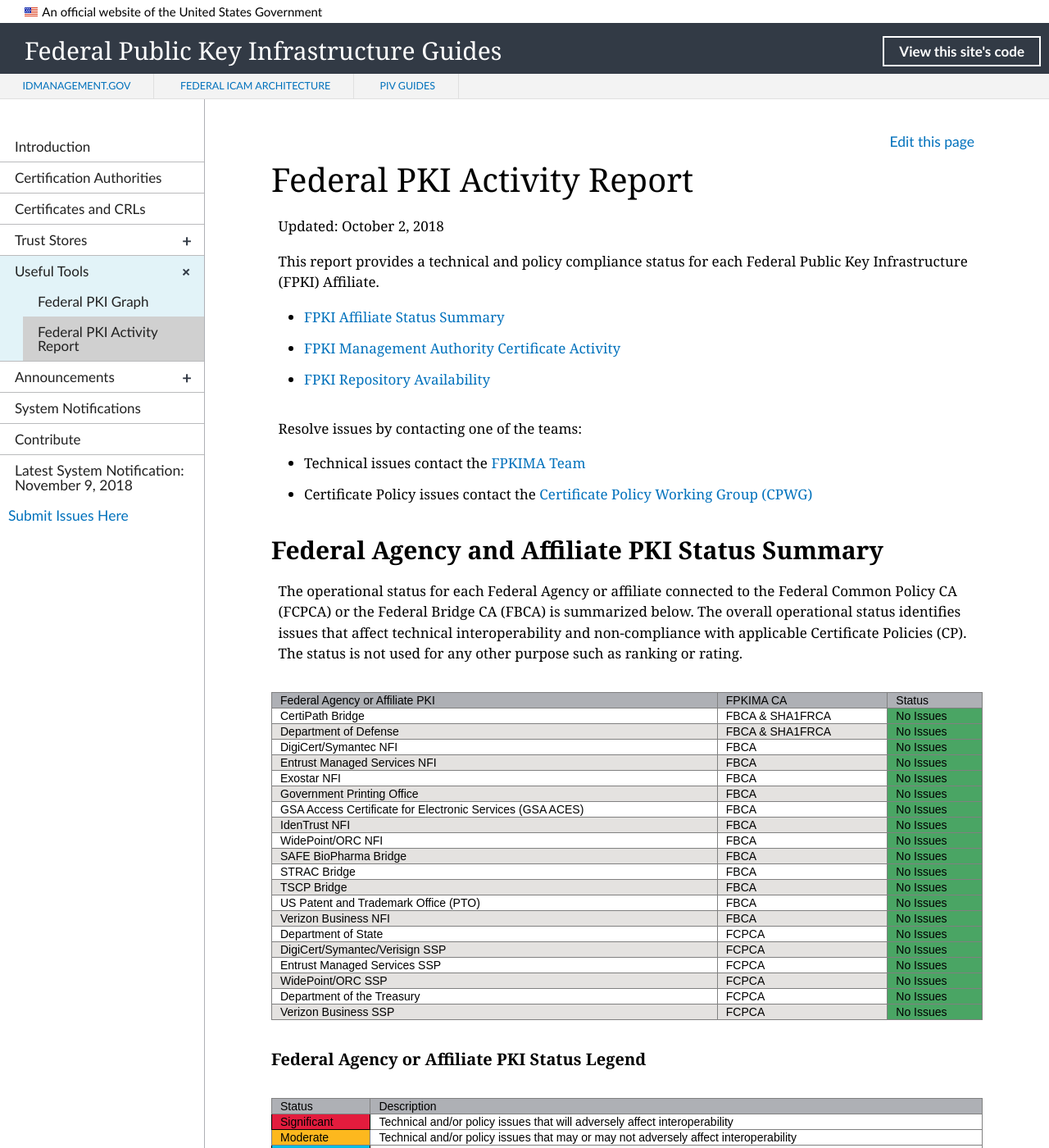
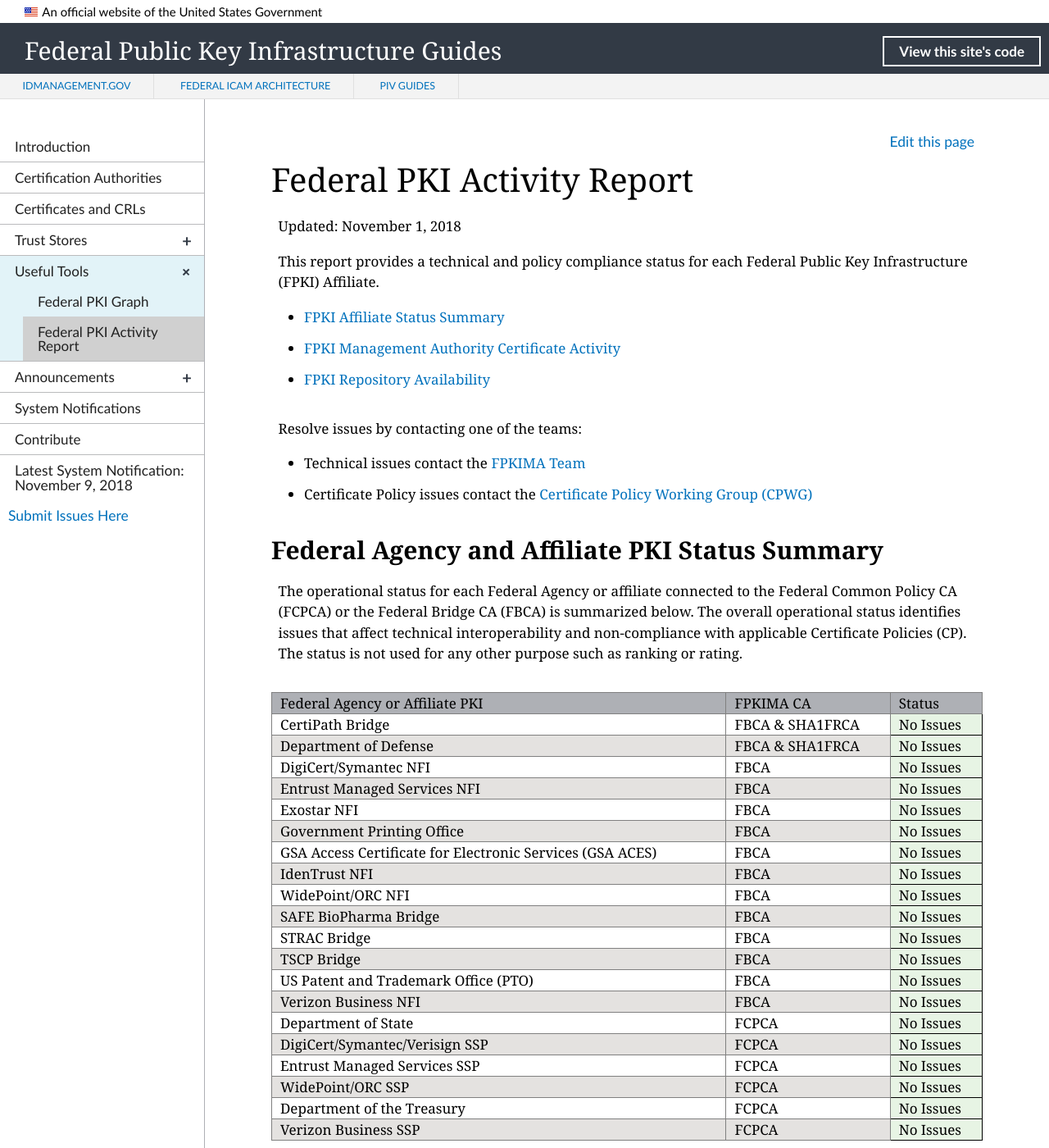
Before and after one commit to GSA/fpki-guides, a Jekyll site: the page built from _tools/03_fpki_activity_report.md, in a window 1280 px wide and 1400 px high. Shown: the whole window at 82% size. Built offline with Jekyll 4.4.1, drawn with Linux system fonts in a browser that asks for light colours; nearby versions of some CDN libraries; library files that are not in the unit come from our copies; some of the changed text lies outside the part shown.

Commit message:
Color Palette, Font, and Repo Table (#363)
* Create fpkiar-repo-table.html

* Integrate repo table

Integrate repo table

* Update padding

* Update fpkiar-repo-table.html

* Report update for 10/18

Two certificates set to expire. No other certificate updates. Integrate new html repo table.

* Update fpkiar-repo-table.html

* No wrap test

* Update nowrap

* Spelling

* Fix CA names

* Fix shading

* Update Repo Availability Description

Corrected repo availability description to be more accurate.

* Test new format

Test new format

* Test

Test

* Updated color palette

Updated color palette and format based on user feedback

* Fix Format

Order CA by FPKIMA MA, verify numbers

* Update alternating colors and brackets

* Harmonize CA Names

* Fix bracket

* Update Availability Table Description

* Match font to Markdown

Adjust font and size to match markdown format.

* Palette suggestion

* Guide palette

* Update color palette and font

* Update alignment

Update

* Align font size

* Align font

* Align font

Align font

```diff
--- /dev/null
+++ b/_includes/fpkiar-repo-table.html
@@ -0,0 +1,229 @@
+<!--
+Significant - Red - mnhx (USDS - #A8D6B8 | Guide - #f9dede)
+Moderate - Yellow - s7ni (USDS - #BEF9F9 | Guide - #fff1d2)
+No Impact - Blue - hyan (USDS - #FDE0A0 | Guide - #e1f3f8)
+No Issues - Green - d52n (USDS-#FF99AF | Guide - #e7f4e4)
+-->
+
+<style type="text/css">
+    .tg  {border-collapse:collapse;border-spacing:0;}
+    .tg td{font-family:Cambria, sans-serif;font-size:17px;padding:1px 10px;border-style:solid;border-width:1px;overflow:hidden;word-break:normal;border-color:black;}
+    .tg th{font-family:Cambria, sans-serif;font-size:17px;font-weight:normal;padding:1px 10px;border-style:solid;border-width:1px;overflow:hidden;word-break:normal;border-color:black;}
+    .tg .tg-llyw{background-color:#aeb0b5;border-color:inherit;text-align:left;vertical-align:middle}
+    .tg .tg-0pky{border-color:inherit;text-align:left;vertical-align:middle}
+    .tg .tg-y698{background-color:#e4e2e0;border-color:inherit;text-align:left;vertical-align:middle}
+    .tg .tg-mnhx{background-color:#f9dede;text-align:left;vertical-align:middle}
+    .tg .tg-s7ni{background-color:#fff1d2;text-align:left;vertical-align:middle}
+    .tg .tg-hyan{background-color:#e1f3f8;text-align:left;vertical-align:middle}
+    .tg .tg-d52n{background-color:#e7f4e4;text-align:left;vertical-align:middle}
+</style>
+<table class="tg">
+    <tr>
+        <th class="tg-llyw">Federal Agency or Affiliate CA</th>
+        <td class="tg-llyw">FPKIMA CA</td>
+        <td class="tg-llyw">Oct 2018</td>
+        <td class="tg-llyw">Average</td>
+    </tr>
+    <tr>
+        <td class="tg-hyan">eGovernance Trust Services CA-2014</td>
+        <td class="tg-hyan">EGTSCA</td>
+        <td class="tg-hyan" colspan="2">All Certificates Expired</td>
+    </tr>
+    <tr>
+        <td class="tg-0pky">CertiPath Bridge CA - G2</td>
+        <td class="tg-0pky">FBCA</td>
+        <td class="tg-0pky">100</td>
+        <td class="tg-0pky">100</td>
+    </tr>
+    <tr>
+        <td class="tg-y698">CT-CSSP-CA-A1</td>
+        <td class="tg-y698">FBCA</td>
+        <td class="tg-y698">100</td>
+        <td class="tg-y698">100</td>
+    </tr>
+    <tr>
+        <td class="tg-0pky">DigiCert Federated ID CA-1</td>
+        <td class="tg-0pky">FBCA</td>
+        <td class="tg-0pky">100</td>
+        <td class="tg-0pky">100</td>
+    </tr>
+    <tr>
+        <td class="tg-y698">DoD Interoperability Root CA 2</td>
+        <td class="tg-y698">FBCA</td>
+        <td class="tg-y698">100</td>
+        <td class="tg-y698">100</td>
+    </tr>
+    <tr>
+        <td class="tg-0pky">Entrust Managed Services NFI Root CA</td>
+        <td class="tg-0pky">FBCA</td>
+        <td class="tg-0pky">100</td>
+        <td class="tg-0pky">100</td>
+    </tr>
+    <tr>
+        <td class="tg-y698">Entrust Managed Services NFI Root CA 2</td>
+        <td class="tg-y698">FBCA</td>
+        <td class="tg-y698">100</td>
+        <td class="tg-y698">100</td>
+    </tr>
+    <tr>
+        <td class="tg-0pky">Exostar Federated Identity Service Root CA 2</td>
+        <td class="tg-0pky">FBCA</td>
+        <td class="tg-0pky">100</td>
+        <td class="tg-0pky">99.99</td>
+    </tr>
+    <tr>
+        <td class="tg-y698">Federal Bridge CA 2013</td>
+        <td class="tg-y698">FBCA</td>
+        <td class="tg-y698">100</td>
+        <td class="tg-y698">100</td>
+    </tr>
+    <tr>
+        <td class="tg-0pky">Federal Bridge CA 2016</td>
+        <td class="tg-0pky">FBCA</td>
+        <td class="tg-0pky">100</td>
+        <td class="tg-0pky">100</td>
+    </tr>
+    <tr>
+        <td class="tg-y698">GPO PCA</td>
+        <td class="tg-y698">FBCA</td>
+        <td class="tg-y698">100</td>
+        <td class="tg-y698">99.59</td>
+    </tr>
+    <tr>
+        <td class="tg-0pky">IdenTrust ACES 2</td>
+        <td class="tg-0pky">FBCA</td>
+        <td class="tg-0pky">100</td>
+        <td class="tg-0pky">99.96</td>
+    </tr>
+    <tr>
+        <td class="tg-y698">IdenTrust Global Common Root CA 1</td>
+        <td class="tg-y698">FBCA</td>
+        <td class="tg-y698">100</td>
+        <td class="tg-y698">99.87</td>
+    </tr>
+    <tr>
+        <td class="tg-0pky">ORC ACES 4 CA</td>
+        <td class="tg-0pky">FBCA</td>
+        <td class="tg-0pky">100</td>
+        <td class="tg-0pky">99.98</td>
+    </tr>
+    <tr>
+        <td class="tg-y698">ORC NFI 2 CA</td>
+        <td class="tg-y698">FBCA</td>
+        <td class="tg-y698">100</td>
+        <td class="tg-y698">99.98</td>
+    </tr>
+    <tr>
+        <td class="tg-0pky">ORC NFI 3 CA</td>
+        <td class="tg-0pky">FBCA</td>
+        <td class="tg-0pky">100</td>
+        <td class="tg-0pky">99.98</td>
+    </tr>
+    <tr>
+        <td class="tg-y698">SAFE Bridge CA 02</td>
+        <td class="tg-y698">FBCA</td>
+        <td class="tg-y698">100</td>
+        <td class="tg-y698">100</td>
+    </tr>
+    <tr>
+        <td class="tg-0pky">STRAC Bridge Root Certification Authority</td>
+        <td class="tg-0pky">FBCA</td>
+        <td class="tg-0pky">100</td>
+        <td class="tg-0pky">99.98</td>
+    </tr>
+    <tr>
+        <td class="tg-y698">Symantec Class 3 SSP Intermediate CA - G3</td>
+        <td class="tg-y698">FBCA</td>
+        <td class="tg-y698">100</td>
+        <td class="tg-y698">99.99</td>
+    </tr>
+    <tr>
+        <td class="tg-0pky">TSCP SHA256 Bridge CA</td>
+        <td class="tg-0pky">FBCA</td>
+        <td class="tg-0pky">100</td>
+        <td class="tg-0pky">99.99</td>
+    </tr>
+    <tr>
+        <td class="tg-y698">USPTO_INTR_CA1</td>
+        <td class="tg-y698">FBCA</td>
+        <td class="tg-y698">100</td>
+        <td class="tg-y698">99.97</td>
+    </tr>
+    <tr>
+        <td class="tg-0pky">Betrusted Production SSP CA A1</td>
+        <td class="tg-0pky">FCPCA</td>
+        <td class="tg-0pky">100</td>
+        <td class="tg-0pky">100</td>
+    </tr>
+    <tr>
+        <td class="tg-y698">Entrust Managed Services Root CA</td>
+        <td class="tg-y698">FCPCA</td>
+        <td class="tg-y698">100</td>
+        <td class="tg-y698">100</td>
+    </tr>
+    <tr>
+        <td class="tg-0pky">Federal Common Policy CA</td>
+        <td class="tg-0pky">FCPCA</td>
+        <td class="tg-0pky">100</td>
+        <td class="tg-0pky">100</td>
+    </tr>
+    <tr>
+        <td class="tg-hyan">ORC SSP 3</td>
+        <td class="tg-hyan">FCPCA</td>
+        <td class="tg-hyan" colspan="2">Decommissioned</td>
+    </tr>
+    <tr>
+        <td class="tg-0pky">ORC SSP 4</td>
+        <td class="tg-0pky">FCPCA</td>
+        <td class="tg-0pky">100</td>
+        <td class="tg-0pky">99.98</td>
+    </tr>
+    <tr>
+        <td class="tg-y698">Symantec SSP Intermediate CA - G4</td>
+        <td class="tg-y698">FCPCA</td>
+        <td class="tg-y698">100</td>
+        <td class="tg-y698">99.93</td>
+    </tr>
+    <tr>
+        <td class="tg-0pky">U.S. Department of State AD Root CA</td>
+        <td class="tg-0pky">FCPCA</td>
+        <td class="tg-0pky">99.96</td>
+        <td class="tg-0pky">99.99</td>
+    </tr>
+    <tr>
+        <td class="tg-y698">US Treasury Root CA</td>
+        <td class="tg-y698">FCPCA</td>
+        <td class="tg-y698">100</td>
+        <td class="tg-y698">100</td>
+    </tr>
+    <tr>
+        <td class="tg-0pky">Verisign SSP Intermediate CA - G3</td>
+        <td class="tg-0pky">FCPCA</td>
+        <td class="tg-0pky">100</td>
+        <td class="tg-0pky">100</td>
+    </tr>
+    <tr>
+        <td class="tg-y698">Verizon SSP CA A2</td>
+        <td class="tg-y698">FCPCA</td>
+        <td class="tg-y698">100</td>
+        <td class="tg-y698">100</td>
+    </tr>
+    <tr>
+        <td class="tg-0pky">CertiPath Bridge CA</td>
+        <td class="tg-0pky">SHA1FRCA</td>
+        <td class="tg-0pky">100</td>
+        <td class="tg-0pky">100</td>
+    </tr>
+    <tr>
+        <td class="tg-y698">DoD Interoperability Root CA 1</td>
+        <td class="tg-y698">SHA1FRCA</td>
+        <td class="tg-y698">100</td>
+        <td class="tg-y698">100</td>
+    </tr>
+    <tr>
+        <td class="tg-0pky">SHA-1 Federal Root CA G2</td>
+        <td class="tg-0pky">SHA1FRCA</td>
+        <td class="tg-0pky">100</td>
+        <td class="tg-0pky">100</td>
+    </tr>
+</table>
--- a/_includes/fpkiar-status-table.html
+++ b/_includes/fpkiar-status-table.html
@@ -2,21 +2,25 @@
 <!--
 <script type="text/javascript" src="{{ site.baseurl }}/assets/js/jquery-2.0.2.min.js"></script>
 <script type="text/javascript" src="{{ site.baseurl }}/assets/js/bootstrap.min.js"></script>
+Red - mnhx (USDS - #A8D6B8 | Guide - #f9dede)
+Yellow - s7ni (USDS - #BEF9F9 | Guide - #fff1d2)
+Blue - hyan (USDS - #FDE0A0 | Guide - #e1f3f8)
+Green - d52n (USDS-#FF99AF | Guide - #e7f4e4)
 -->
 
 <div class="container">
     <style type="text/css">
         .tg  {border-collapse:collapse;border-spacing:0;}
-        .tg td{font-family:Arial, sans-serif;font-size:14px;padding:1px 10px;border-style:solid;border-width:1px;overflow:hidden;word-break:normal;border-color:black;}
-        .tg th{font-family:Arial, sans-serif;font-size:14px;font-weight:normal;padding:1px 10px;border-style:solid;border-width:1px;overflow:hidden;word-break:normal;border-color:black;}
-        .tg .tg-d52n{background-color:#4aa564;border-color:inherit;text-align:left;vertical-align:top}
+        .tg td{font-family:Cambria, Georgia, serif;font-size:17px;padding:1px 10px;border-style:solid;border-width:1px;overflow:hidden;word-break:normal;border-color:black;}
+        .tg th{font-family:Cambria, Georgia, serif;font-size:17px;font-weight:normal;padding:1px 10px;border-style:solid;border-width:1px;overflow:hidden;word-break:normal;border-color:black;}
+        .tg .tg-mnhx{background-color:#f9dede;text-align:left;vertical-align:top}
+        .tg .tg-s7ni{background-color:#fff1d2;text-align:left;vertical-align:top}
+        .tg .tg-hyan{background-color:#e1f3f8;text-align:left;vertical-align:top}
+        .tg .tg-d52n{background-color:#e7f4e4;text-align:left;vertical-align:top}
         .tg .tg-llyw{background-color:#aeb0b5;border-color:inherit;text-align:left;vertical-align:top}
         .tg .tg-0pky{border-color:inherit;text-align:left;vertical-align:top}
         .tg .tg-y698{background-color:#e4e2e0;border-color:inherit;text-align:left;vertical-align:top}
         .tg .tg-0x09{background-color:#9b9b9b;text-align:left;vertical-align:top}
-        .tg .tg-mnhx{background-color:#e31c3d;text-align:left;vertical-align:top}
-        .tg .tg-hyan{background-color:#02bfe7;text-align:left;vertical-align:top}
-        .tg .tg-s7ni{background-color:#fdb81e;border-color:inherit;text-align:left;vertical-align:top}
     </style>
     <table class="tg">
         <tr>
--- a/_tools/03_fpki_activity_report.md
+++ b/_tools/03_fpki_activity_report.md
@@ -5,7 +5,7 @@
 permalink: tools/fpkiactivityreport/
 ---
 
-Updated: October 2, 2018
+Updated: November 1, 2018
 
 This report provides a technical and policy compliance status for each Federal Public Key Infrastructure (FPKI) Affiliate.
 
@@ -36,52 +36,16 @@
 
 | Affiliate | Subject CA | Issuing CA | SHA-1 Hash | Expiration Date |
 | --------- | ---------- | ---------- | ------ | ------ |
-| IdenTrust NFI | IdenTrust Global Common Root CA 1 | Federal Bridge CA 2016 | 8f 0c 18 76 9e 9e 6d 48 c5 8e 41 8e 9b d5 79 84 a7 ae 49 f4 | 09/25/2018 |
 | US Treasury | US Treasury Root CA | Federal Common Policy CA | 08 06 df cc EAea a0 2d da 83 60 Aac 0d 2c 81 7e 3c 5c f5 dd 05 | 04/18/2019 |
 
 The following certificates are expiring in the next four months and may be re-issued.
 
 | Affiliate | Subject CA | Issuing CA | SHA-1 Hash | Expiration Date |
 | --------- | ---------- | ---------- | ------ | ---------- |
-| No Activity | | | | |
+| STRAC Bridge | Federal Bridge CA 2016 | STRAC Bridge Root CA | 05B522AD82D4E1781BAB378E838AF4FFBAE0D7C9 | 02/21/2019 |
+| STRAC Bridge | STRAC Bridge Root CA | Federal Bridge CA 2016 | E4F6FBD50205A9645037FEF31EFCC83B78F9D68D | 02/21/2019 |
 
 ## Repository Availability
-This is the uptime of FPKIMA and FPKI Affiliate HTTP repositories by a monthly percentage.  For example, 100 is 100% or no downtwime for that month.
+Respository availability is an uptime metric for Certificate Revocation List availability. The table only contains Certification Authorities directly certified with the FPKIMA. A metric of "99" in the table below means the Certificate Revocation List was available for 99% of the given month, in other words, the file was not available for 1% of the month (18 minutes depending on the month). The last column is the 12-Month average.
 
-FPKI Entity|10/17|11/17|12/17|01/18|02/18|03/18|04/18|05/18|06/18|07/18|08/18|09/18|12-Month Average
-:-----:|:-----:|:-----:|:-----:|:-----:|:-----:|:-----:|:-----:|:-----:|:-----:|:-----:|:-----:|:-----:|:-----:
-CertiPath Bridge CA|100.00|100.00|100.00|100.00|100.00|100.00|100.00|100.00|100.00|100.00|100.00|100.00|100.00
-CertiPath Bridge CA - G2|100.00|100.00|100.00|100.00|100.00|100.00|100.00|100.00|100.00|100.00|100.00|100.00|100.00
-Department of State AD Root CA|100.00|100.00|100.00|100.00|100.00|100.00|100.00|100.00|100.00|100.00|100.00|100.00|100.00
-DigiCert - Symantec Class 3 NFI CA|100.00|100.00|100.00|100.00|100.00|100.00|100.00|100.00|100.00|100.00|99.98|100.00|99.99
-DigiCert - Symantec SSP G4|99.98|99.68|99.98|99.86|99.80|99.89|99.98|99.98|100.00|100.00|100.00|100.00|99.93
-DigiCert - Verisign SSP G3|100.00|100.00|100.00|100.00|100.00|100.00|100.00|100.00|100.00|100.00|100.00|100.00|100.00
-DigiCert Federated ID CA-1 CRL3|100.00|100.00|100.00|100.00|100.00|100.00|100.00|100.00|100.00|100.00|99.94|100.00|99.99
-DigiCert Federated ID CA-1 CRL4|100.00|100.00|100.00|100.00|100.00|100.00|100.00|100.00|100.00|100.00|100.00|100.00|100.00
-DoD Interoperability Root 1|100.00|100.00|100.00|100.00|100.00|100.00|100.00|100.00|100.00|100.00|100.00|100.00|100.00
-DoD Interoperability Root 2|100.00|100.00|100.00|100.00|100.00|100.00|100.00|100.00|100.00|100.00|100.00|100.00|100.00
-Entrust Managed Services NFI Root CA|100.00|100.00|100.00|100.00|100.00|100.00|100.00|100.00|100.00|100.00|100.00|100.00|100.00
-Entrust Managed Services NFI Root CA 2|100.00|100.00|100.00|100.00|100.00|100.00|100.00|100.00|100.00|100.00|100.00|100.00|100.00
-Entrust Managed Services Root CA|100.00|100.00|100.00|100.00|100.00|100.00|100.00|100.00|100.00|100.00|100.00|100.00|100.00
-Exostar Federated Identity Service Root CA|100.00|100.00|100.00|100.00|100.00|100.00|100.00|100.00|100.00|100.00|99.98|100.00|99.99
-FPKI EGTSCA 2014|100.00|100.00|100.00|100.00|100.00|100.00|100.00|100.00|100.00|100.00|100.00|100.00|100.00
-FPKI FBCA2013|100.00|100.00|100.00|100.00|100.00|100.00|100.00|100.00|100.00|100.00|100.00|100.00|100.00
-FPKI FBCA2016|100.00|100.00|100.00|100.00|100.00|100.00|100.00|100.00|100.00|100.00|100.00|100.00|100.00
-FPKI FCPCA|100.00|100.00|100.00|100.00|100.00|100.00|100.00|100.00|100.00|100.00|100.00|100.00|100.00
-FPKI SHA1FRCA G2|100.00|100.00|100.00|100.00|100.00|100.00|100.00|100.00|100.00|100.00|100.00|100.00|100.00
-GPO PCA|100.00|96.81|100.00|100.00|100.00|100.00|100.00|100.00|99.89|98.40|100.00|100.00|99.59
-GSA ACES - IdenTrust ACES 2|100.00|99.59|100.00|100.00|100.00|100.00|100.00|99.96|100.00|100.00|100.00|100.00|99.96
-GSA ACES - ORC ACES 4 CA|100.00|100.00|100.00|100.00|100.00|99.78|100.00|100.00|100.00|100.00|100.00|100.00|99.98
-IdenTrust Global Common Root CA|100.00|100.00|100.00|100.00|100.00|100.00|100.00|99.22|99.24|100.00|100.00|100.00|99.87
-ORC NFI 2 CA|100.00|100.00|100.00|100.00|100.00|99.76|100.00|100.00|100.00|100.00|100.00|100.00|99.98
-ORC NFI 3 CA|100.00|100.00|100.00|100.00|100.00|99.76|100.00|100.00|100.00|100.00|100.00|100.00|99.98
-ORC SSP 3|100.00|100.00|100.00|100.00|100.00|99.76|100.00|100.00|100.00|100.00|100.00|100.00|99.98
-ORC SSP 4|100.00|100.00|100.00|100.00|100.00|99.76|100.00|100.00|100.00|100.00|100.00|100.00|99.98
-SAFE Bridge CA 2|100.00|100.00|100.00|100.00|100.00|100.00|100.00|100.00|100.00|100.00|100.00|100.00|100.00
-STRAC Bridge CA|100.00|100.00|100.00|100.00|100.00|99.98|99.98|100.00|100.00|99.92|99.88|100.00|99.98
-TSCP SHA-256 Bridge CA|100.00|100.00|100.00|100.00|99.92|99.98|100.00|100.00|100.00|100.00|100.00|100.00|99.99
-US Treasury Root CA|100.00|100.00|100.00|100.00|100.00|100.00|100.00|100.00|100.00|100.00|100.00|100.00|100.00
-USPTO|100.00|100.00|100.00|100.00|99.76|99.95|99.98|100.00|99.98|100.00|100.00|100.00|99.97
-Verizon NFI CT-CSSP-CA|100.00|100.00|100.00|100.00|100.00|100.00|100.00|100.00|100.00|100.00|100.00|100.00|100.00
-Verizon SSP Betrusted Production CA|100.00|100.00|100.00|100.00|100.00|100.00|100.00|100.00|100.00|100.00|100.00|100.00|100.00
-Verizon SSP CA 2|100.00|100.00|100.00|100.00|100.00|100.00|100.00|100.00|100.00|100.00|100.00|100.00|100.00
+{% include fpkiar-repo-table.html %}
```
